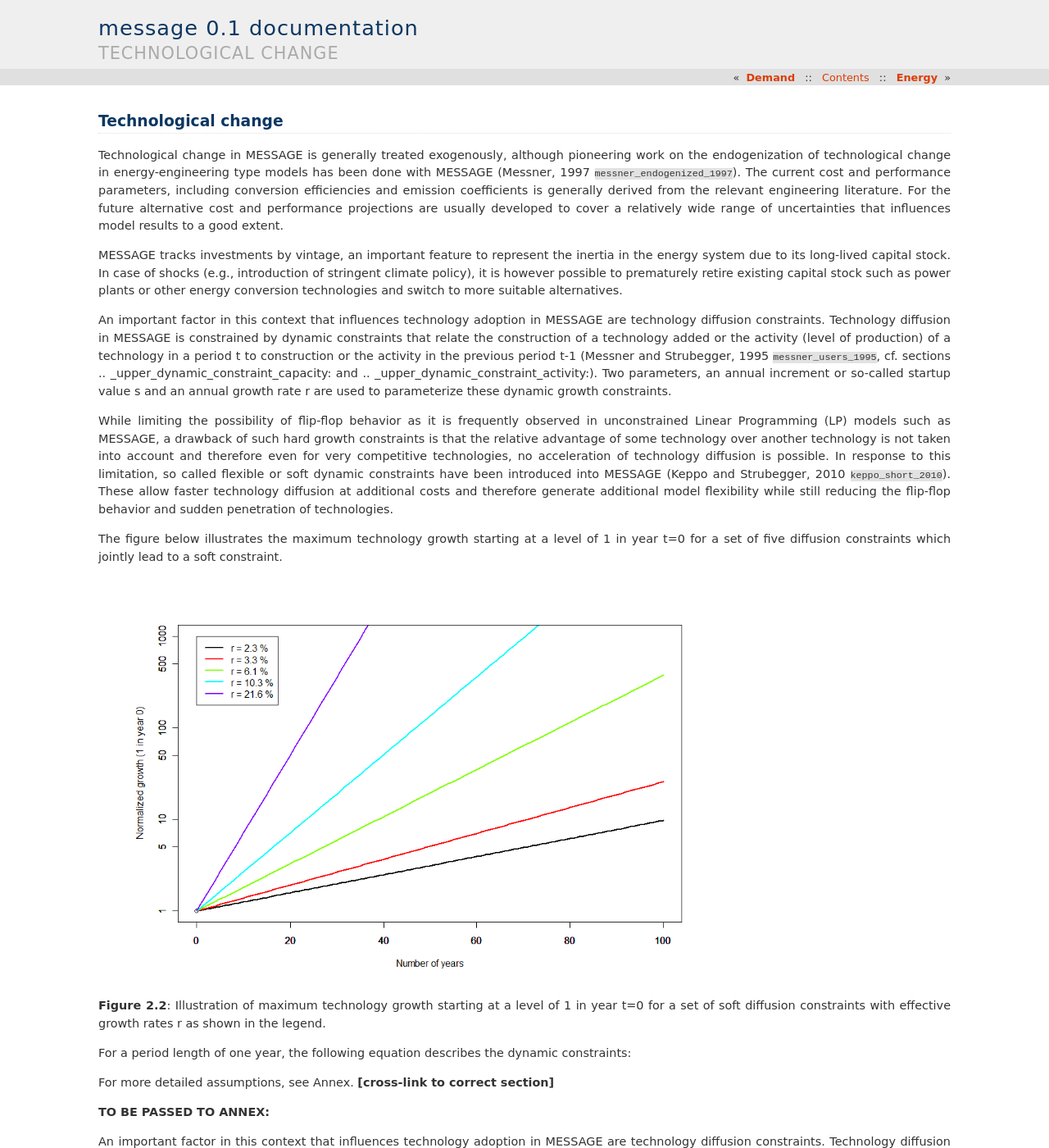
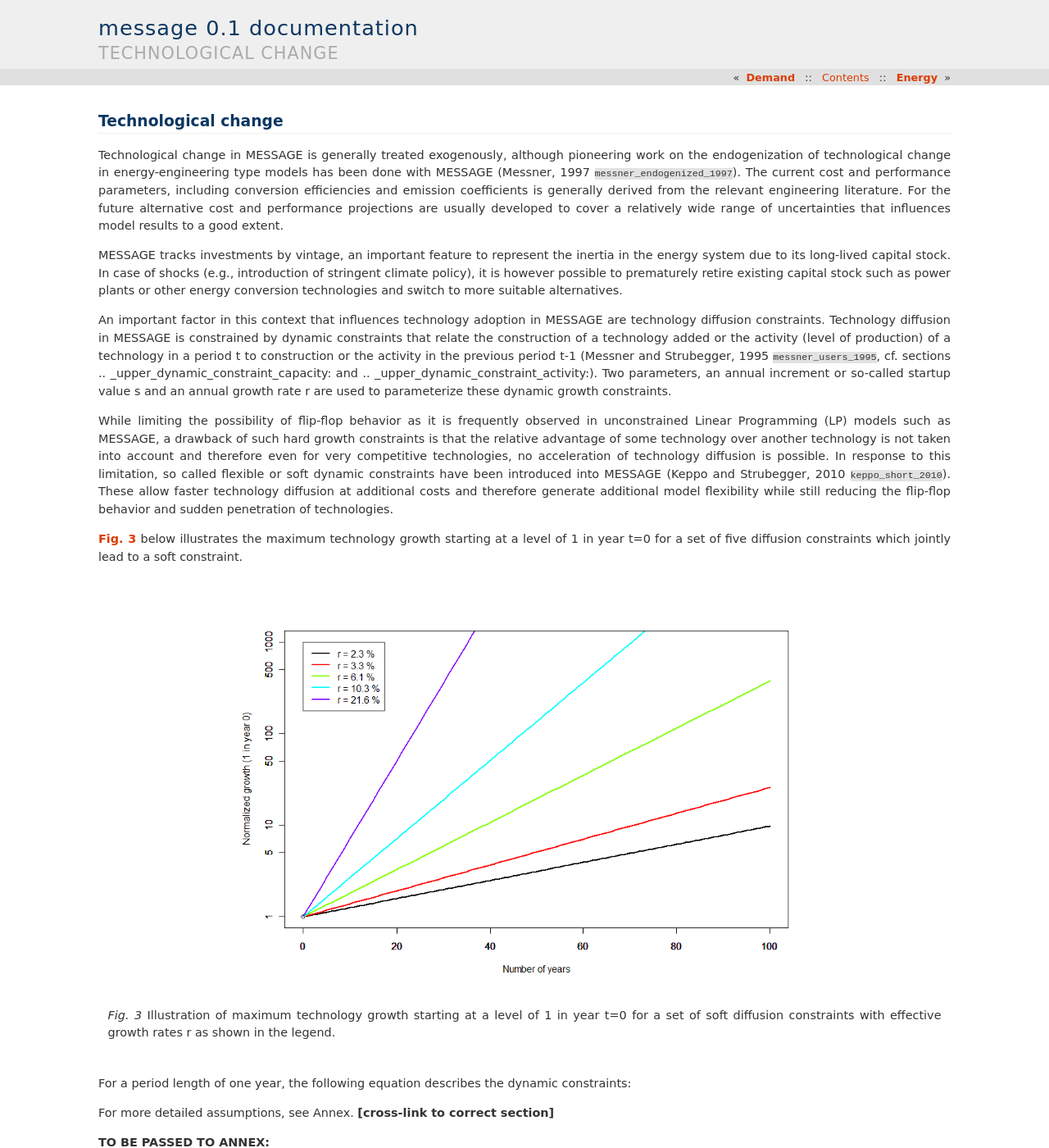
Before and after one commit to yiyi1991/message-ix-models, a Sphinx documentation site: the page built from doc/global/source/message_globiom/socio_econ/tech.rst, in a window 1280 px wide and 1400 px high. Shown: the whole window at 82% size. Built offline with Sphinx 7.4.7, drawn with Linux system fonts in a browser that asks for light colours; pages that are not in the unit, such as notebooks, are missing from menus; cross-references to code outside the pages are shown as plain code.

Commit message:
Update tech.rst

```diff
--- a/doc/global/source/message_globiom/socio_econ/tech.rst
+++ b/doc/global/source/message_globiom/socio_econ/tech.rst
@@ -20,13 +20,13 @@ no acceleration of technology diffusion is possible. In response to this limitat
 (Keppo and Strubegger, 2010 :cite:`keppo_short_2010`). These allow faster technology diffusion at additional costs and therefore generate additional model flexibility
 while still reducing the flip-flop behavior and sudden penetration of technologies.
 
-The figure below illustrates the maximum technology growth starting at a level of 1 in year t=0 for a set of five diffusion constraints which jointly lead to a soft constraint.
+:numref:`fig-difconstraint` below illustrates the maximum technology growth starting at a level of 1 in year t=0 for a set of five diffusion constraints which jointly lead to a soft constraint.
 
- .. image:: /_static/diffusion_constraint_example.png
+.. _fig-difconstraint:
+.. figure:: /_static/diffusion_constraint_example.png
    :width: 700px
 
-**Figure 2.2**: Illustration of maximum technology growth starting at a level of 1 in year t=0 for a set of soft diffusion constraints with effective growth rates r as shown in the legend.
-
+   Illustration of maximum technology growth starting at a level of 1 in year t=0 for a set of soft diffusion constraints with effective growth rates r as shown in the legend.
 
 For a period length of one year, the following equation describes the dynamic constraints:
 
```
